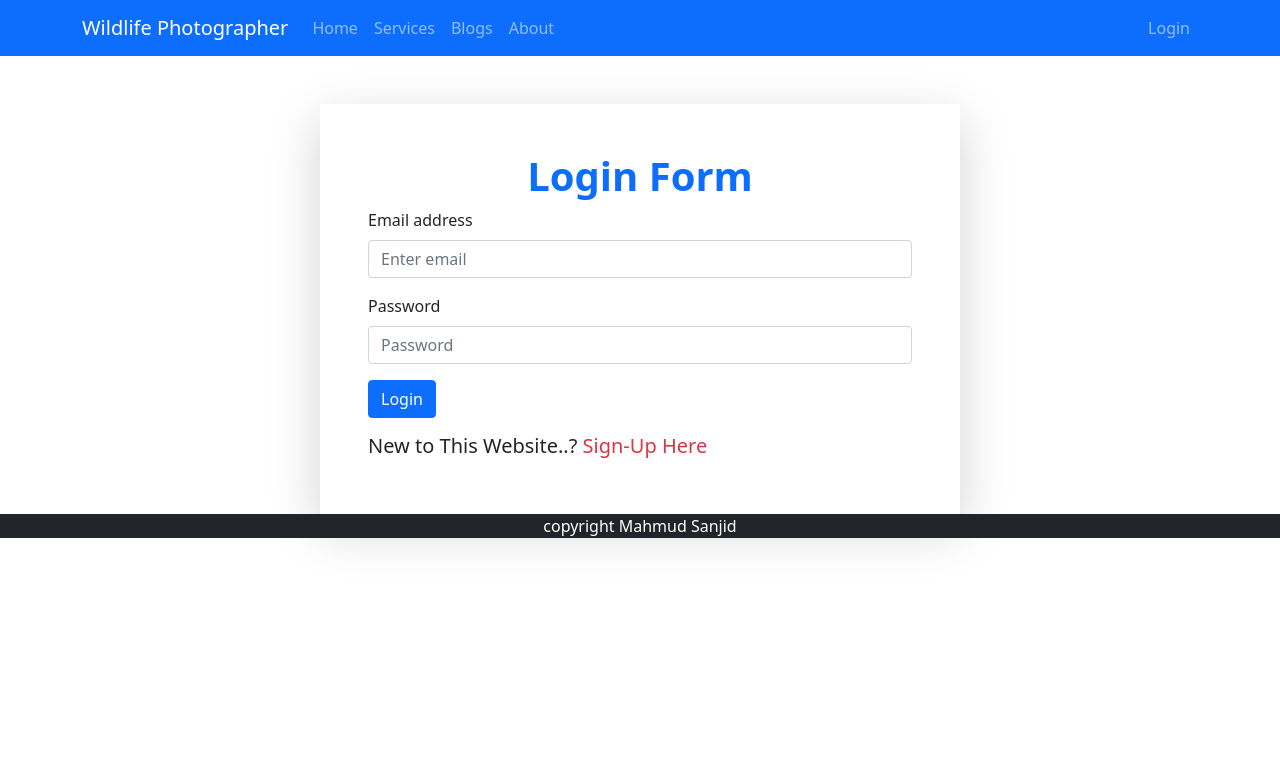
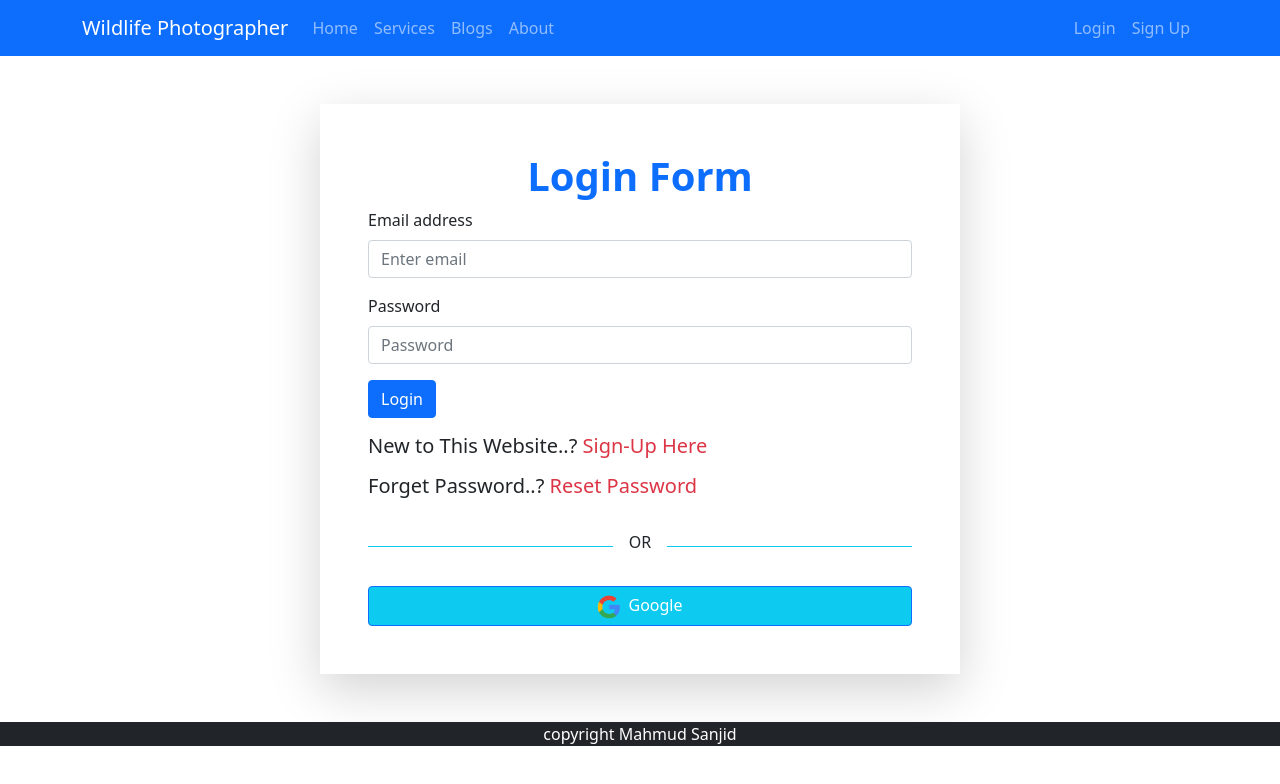
Before and after one commit to Sanjidk/independent-service-provider, a React (Create React App) app: page /login in a window 1280 px wide. Shown: the top 784 px of the page. Built offline with nearby package versions, Linux system fonts and the light colour scheme; no server answers.

Commit message:
email verification done

```diff
--- a/src/pages/Home/Footer/Footer.js
+++ b/src/pages/Home/Footer/Footer.js
@@ -2,7 +2,7 @@ import React from 'react';
 
 const Footer = () => {
   return (
-    <div className='bg-dark text-white'>
+    <div className='bg-dark text-white mt-5'>
       <p className='m-0'>copyright Mahmud Sanjid</p>
     </div>
   );
--- a/src/pages/Home/Header/Header.js
+++ b/src/pages/Home/Header/Header.js
@@ -26,9 +26,13 @@ const Header = () => {
           <Nav.Link as={Link} to="/about">About</Nav.Link>
         </Nav>
         <Nav>
-        { user ? <Button onClick={handleSignout}> Log Out</Button>
+        {user?
+        <Nav.Link as={Link} to="/" onClick={handleSignout} >Log Out</Nav.Link>
            :
+        <div className='d-lg-flex'>
         <Nav.Link as={Link} to="/login">Login</Nav.Link>
+        <Nav.Link as={Link} to="/signup">Sign Up</Nav.Link>
+        </div>
         }
         </Nav>
       </Navbar.Collapse>
--- a/src/pages/Login/Login/Login.js
+++ b/src/pages/Login/Login/Login.js
@@ -1,43 +1,54 @@
 import React, { useRef } from "react";
 import { Button, Form } from "react-bootstrap";
-import { useSignInWithEmailAndPassword } from "react-firebase-hooks/auth";
+import { useSendPasswordResetEmail, useSignInWithEmailAndPassword } from "react-firebase-hooks/auth";
 import { Link, useLocation, useNavigate } from "react-router-dom";
 import auth from "../../../firebase.init";
+import SocialLogin from "../SocialLogin/SocialLogin";
 
 const Login = () => {
+  const emailRef = useRef('');
+  const passwordRef = useRef('');
+  const location = useLocation();
+  const navigate = useNavigate();
 
-  const location = useLocation();
-
+  let errorElement;
   let from = location.state?.from?.pathname || "/";
-
-  const navigate = useNavigate();
 
   const [
     signInWithEmailAndPassword,
     user,
-    error
+    loading,
+    error1
   ] = useSignInWithEmailAndPassword(auth);
+
+  const [sendPasswordResetEmail, sending] = useSendPasswordResetEmail(auth);
 
   if(user){
     navigate (from, {replace:true});
   }
 
-  let errorElement;
-
-  if (error) {
-    errorElement = (
-      <h5 className="text-danger m-4">Error: {error?.message}</h5>
-    );
+  if (error1) {
+    errorElement = <h5 className="text-danger m-4">Error: {error1?.message}</h5>
   }
-
-  const emailRef = useRef('');
-  const passwordRef = useRef('');
 
   const handleSubmit = event =>{
     event.preventDefault();
     const email = emailRef.current.value;
     const password = passwordRef.current.value;
+
     signInWithEmailAndPassword(email, password);
+  }
+
+  const navigateRegister= event =>{
+    navigate('/signup')
+  }
+
+  const resetPassword =async () => {
+    const email = emailRef.current.value;
+    await sendPasswordResetEmail(email);
+    alert('Sent email');
+
+
   }
 
   return (
@@ -58,7 +69,12 @@ const Login = () => {
       </Form>
       {errorElement}
 
-      <h5 className="mt-3">New to This Website..? <Link to="/signup" className="text-danger pe-auto text-decoration-none" >Sign-Up Here</Link> </h5>
+      <h5 className="mt-3">New to This Website..? <Link to="/signup" onClick={navigateRegister} className="text-danger pe-auto text-decoration-none" >Sign-Up Here</Link> </h5>
+      <h5 className="mt-3">Forget Password..? <Link to="/signup" onClick={resetPassword} className="text-danger pe-auto text-decoration-none" >Reset Password</Link> </h5>
+
+      <SocialLogin></SocialLogin>
+
+
     </div>
   );
 };
--- a/src/pages/Login/Signup/Signup.js
+++ b/src/pages/Login/Signup/Signup.js
@@ -3,17 +3,20 @@ import { Button, Form } from "react-bootstrap";
 import { Link, useNavigate } from "react-router-dom";
 import auth from '../../../firebase.init';
 import { useCreateUserWithEmailAndPassword } from 'react-firebase-hooks/auth';
-
+import SocialLogin from "../SocialLogin/SocialLogin";
 
 const Signup = () => {
-
-  const navigate = useNavigate();
-  const [
-    createUserWithEmailAndPassword, user ] = useCreateUserWithEmailAndPassword(auth);
 
   const nameRef = useRef('');
   const emailRef = useRef('');
   const passwordRef = useRef('');
+  const navigate = useNavigate();
+  const [ createUserWithEmailAndPassword, user ] = useCreateUserWithEmailAndPassword(auth, { sendEmailVerification: true });
+
+
+  if(user){
+    navigate('/home');
+  }
 
   const handleSubmit = event =>{
   event.preventDefault();
@@ -23,8 +26,10 @@ const Signup = () => {
   createUserWithEmailAndPassword(email, password);
   }
 
-  if(user){
-    navigate('/home');
+
+  const navigateLogin= event =>{
+    navigate('/login')
+
   }
 
   return (
@@ -47,7 +52,10 @@ const Signup = () => {
           Sign Up
         </Button>
       </Form>
-      <h5 className="mt-3">Already have an account..? <Link to="/login" className="text-danger pe-auto text-decoration-none" >Login Here</Link> </h5>
+      <h5 className="mt-3">Already have an account..? <Link to="/login" onClick={navigateLogin} className="text-danger pe-auto text-decoration-none" >Login Here</Link> </h5>
+
+      <SocialLogin></SocialLogin>
+
     </div>
   );
 };
--- /dev/null
+++ b/src/pages/Login/SocialLogin/SocialLogin.js
@@ -0,0 +1,48 @@
+import React from "react";
+import { Button, Spinner } from "react-bootstrap";
+import { useSignInWithGoogle } from "react-firebase-hooks/auth";
+import { useNavigate } from "react-router-dom";
+import auth from "../../../firebase.init";
+import google from '../../../images/google.png'
+
+const SocialLogin = () => {
+
+  const [signInWithGoogle, user, loading, error] = useSignInWithGoogle(auth);
+
+  const navigate = useNavigate();
+
+  let errorElement;
+
+  if (error) {
+    errorElement = (
+      <h5 className="text-danger m-4">Error: {error?.message}</h5>
+    );
+  }
+
+  if(loading){
+    return <Spinner animation="grow" variant="dark" />;
+}
+
+  if (user) {
+    navigate('/home');
+  }
+
+  return (
+    <div>
+      <div className="d-flex align-items-center">
+        <div style={{ height: "1px" }} className="bg-info w-50"></div>
+        <p className="mt-2 p-3"> OR </p>
+        <div style={{ height: "1px" }} className="bg-info w-50"></div>
+      </div>
+      <div>
+        <Button onClick={()=>signInWithGoogle()} className="w-100 bg-info text-white">
+          <img src={google} alt="" />
+          <span className="ms-2">Google</span> </Button>
+
+      </div>
+      {errorElement}
+    </div>
+  );
+};
+
+export default SocialLogin;
```
Also changed, not shown: src/images/google.png (added).
